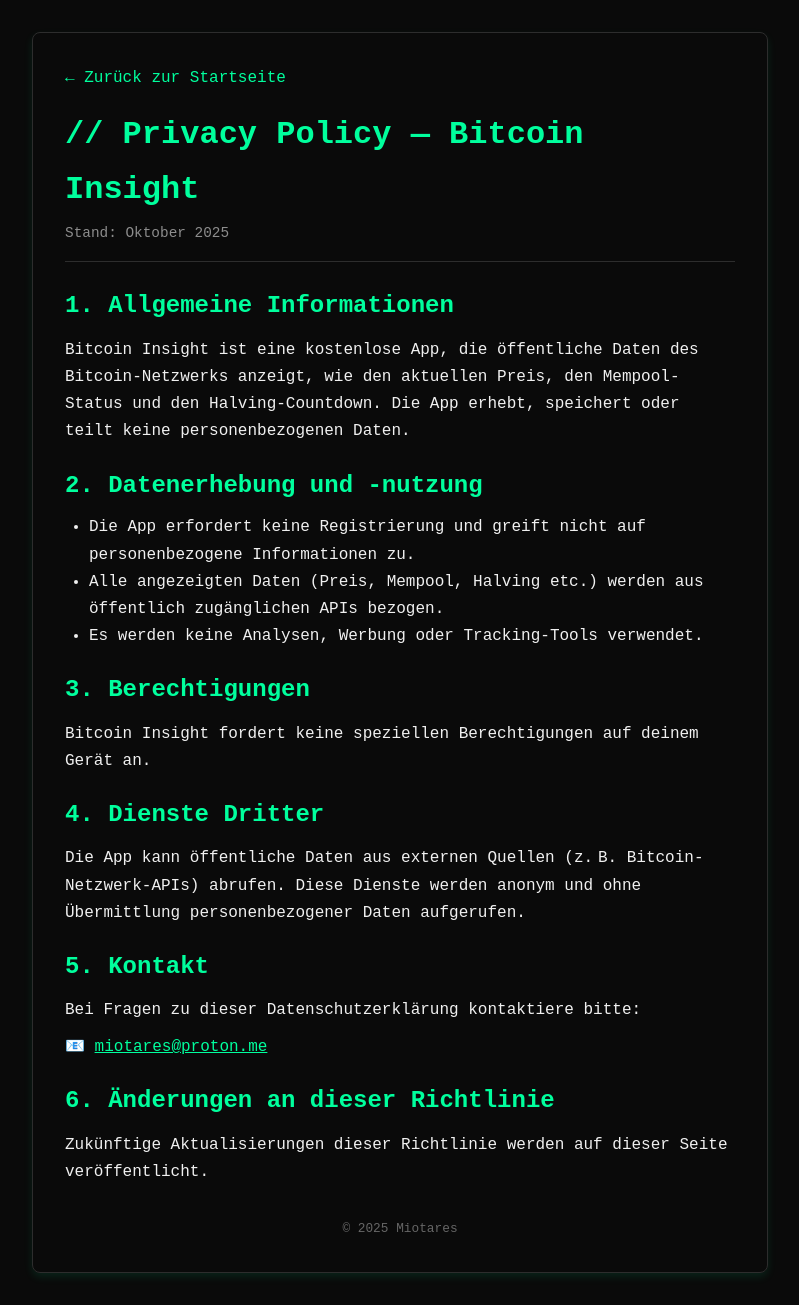
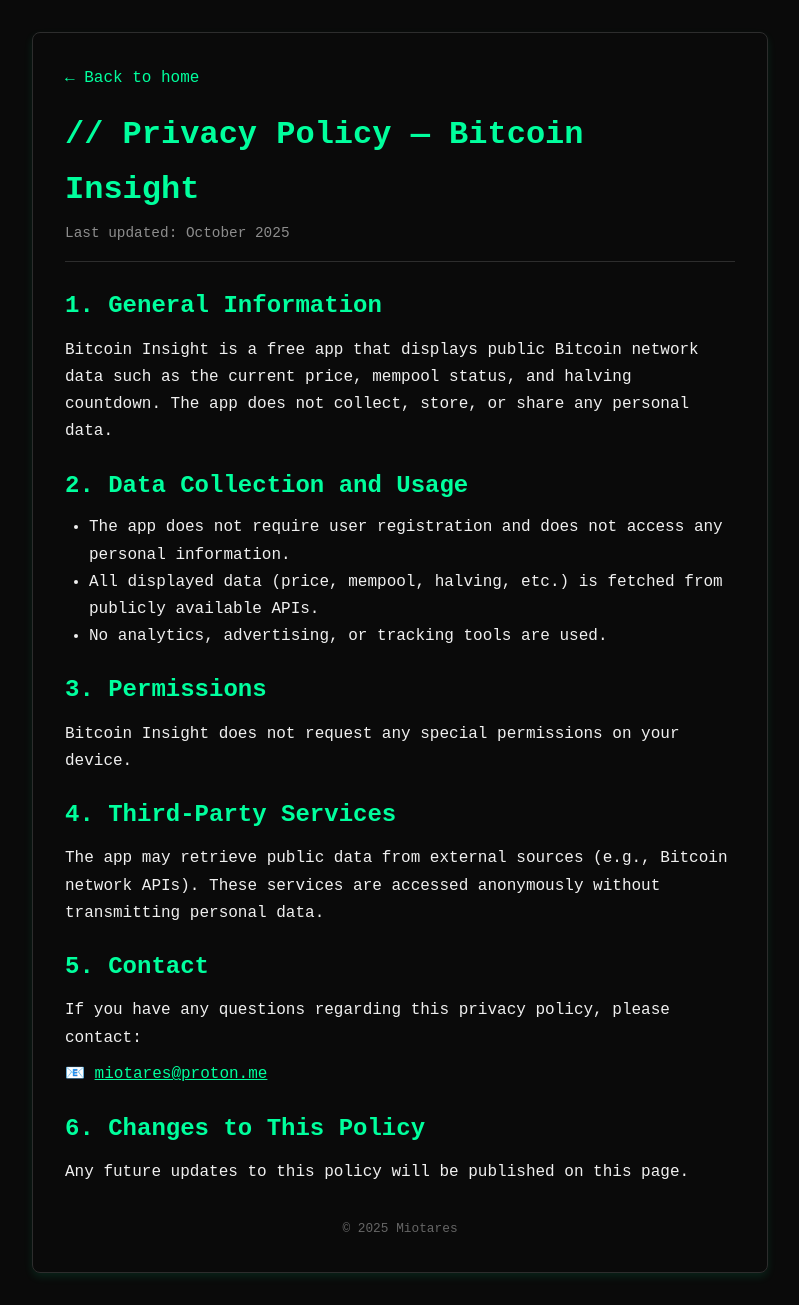
Before and after one commit to Miotares/miotares, a Jekyll site: the page built from privacy.html, in a window 1280 px wide. Shown: the whole page, without its empty margins (240-1039 px from the left). Built offline with Jekyll 4.4.1, drawn with Linux system fonts in a browser that asks for light colours.

Commit message:
Translate Privacy Policy page to English (October 2025)

```diff
--- a/privacy.html
+++ b/privacy.html
@@ -4,7 +4,7 @@ title: Privacy Policy
 permalink: /privacy/
 ---
 <!DOCTYPE html>
-<html lang="de">
+<html lang="en">
 <head>
     <meta charset="UTF-8">
     <meta name="viewport" content="width=device-width, initial-scale=1.0">
@@ -33,33 +33,33 @@ permalink: /privacy/
 <body>
     <div class="container">
         <header>
-            <nav><a class="back" href="/">← Zurück zur Startseite</a></nav>
+            <nav><a class="back" href="/">← Back to home</a></nav>
             <h1>// Privacy Policy — Bitcoin Insight</h1>
-            <div class="meta">Stand: Oktober 2025</div>
+            <div class="meta">Last updated: October 2025</div>
         </header>
         <section class="content">
-            <h2>1. Allgemeine Informationen</h2>
-            <p>Bitcoin Insight ist eine kostenlose App, die öffentliche Daten des Bitcoin-Netzwerks anzeigt, wie den aktuellen Preis, den Mempool-Status und den Halving-Countdown. Die App erhebt, speichert oder teilt keine personenbezogenen Daten.</p>
+            <h2>1. General Information</h2>
+            <p>Bitcoin Insight is a free app that displays public Bitcoin network data such as the current price, mempool status, and halving countdown. The app does not collect, store, or share any personal data.</p>
 
-            <h2>2. Datenerhebung und -nutzung</h2>
+            <h2>2. Data Collection and Usage</h2>
             <ul>
-                <li>Die App erfordert keine Registrierung und greift nicht auf personenbezogene Informationen zu.</li>
-                <li>Alle angezeigten Daten (Preis, Mempool, Halving etc.) werden aus öffentlich zugänglichen APIs bezogen.</li>
-                <li>Es werden keine Analysen, Werbung oder Tracking-Tools verwendet.</li>
+                <li>The app does not require user registration and does not access any personal information.</li>
+                <li>All displayed data (price, mempool, halving, etc.) is fetched from publicly available APIs.</li>
+                <li>No analytics, advertising, or tracking tools are used.</li>
             </ul>
 
-            <h2>3. Berechtigungen</h2>
-            <p>Bitcoin Insight fordert keine speziellen Berechtigungen auf deinem Gerät an.</p>
+            <h2>3. Permissions</h2>
+            <p>Bitcoin Insight does not request any special permissions on your device.</p>
 
-            <h2>4. Dienste Dritter</h2>
-            <p>Die App kann öffentliche Daten aus externen Quellen (z. B. Bitcoin-Netzwerk-APIs) abrufen. Diese Dienste werden anonym und ohne Übermittlung personenbezogener Daten aufgerufen.</p>
+            <h2>4. Third-Party Services</h2>
+            <p>The app may retrieve public data from external sources (e.g., Bitcoin network APIs). These services are accessed anonymously without transmitting personal data.</p>
 
-            <h2>5. Kontakt</h2>
-            <p>Bei Fragen zu dieser Datenschutzerklärung kontaktiere bitte:</p>
+            <h2>5. Contact</h2>
+            <p>If you have any questions regarding this privacy policy, please contact:</p>
             <p>📧 <a href="mailto:miotares@proton.me">miotares@proton.me</a></p>
 
-            <h2>6. Änderungen an dieser Richtlinie</h2>
-            <p>Zukünftige Aktualisierungen dieser Richtlinie werden auf dieser Seite veröffentlicht.</p>
+            <h2>6. Changes to This Policy</h2>
+            <p>Any future updates to this policy will be published on this page.</p>
         </section>
         <footer>&copy; 2025 Miotares</footer>
     </div>
```
